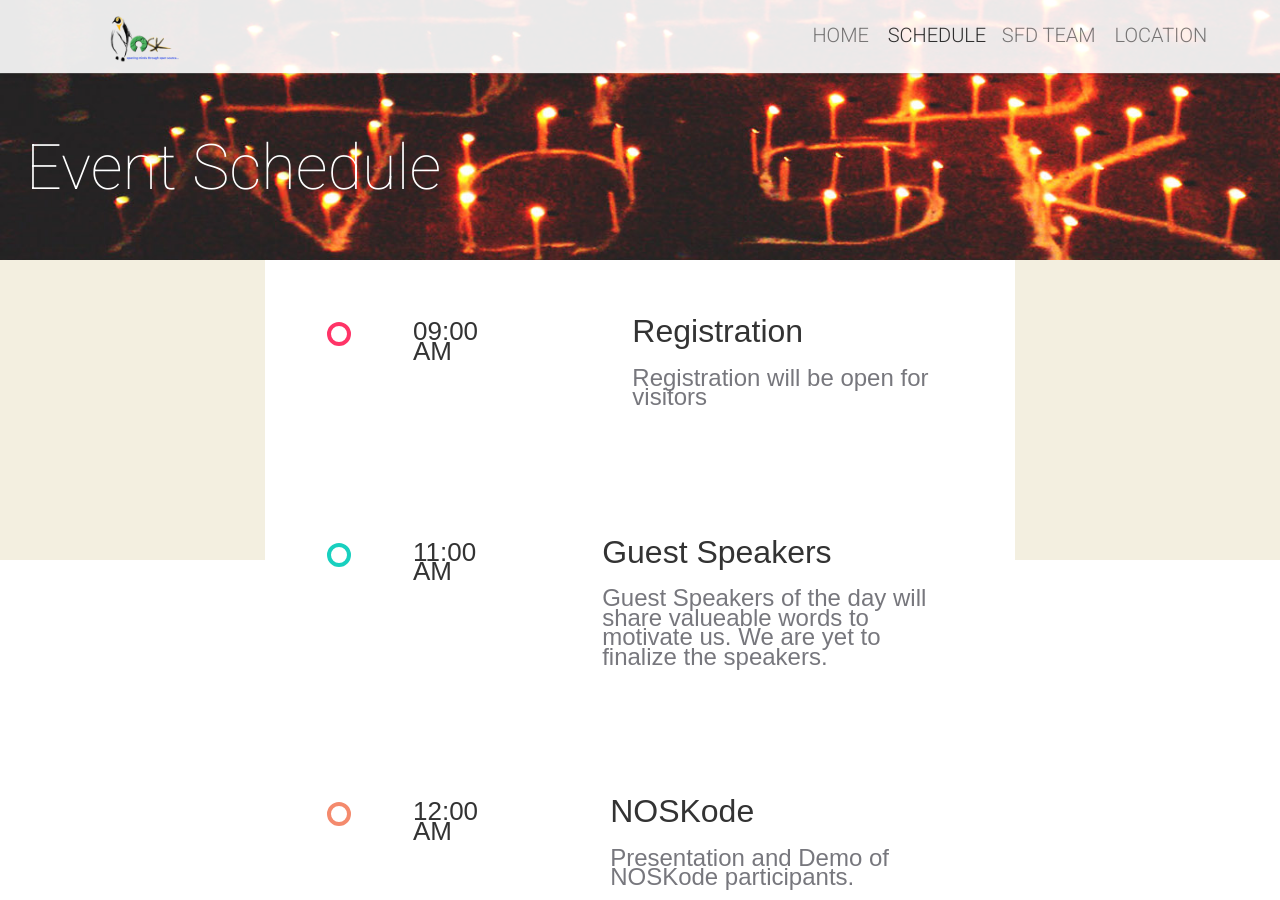
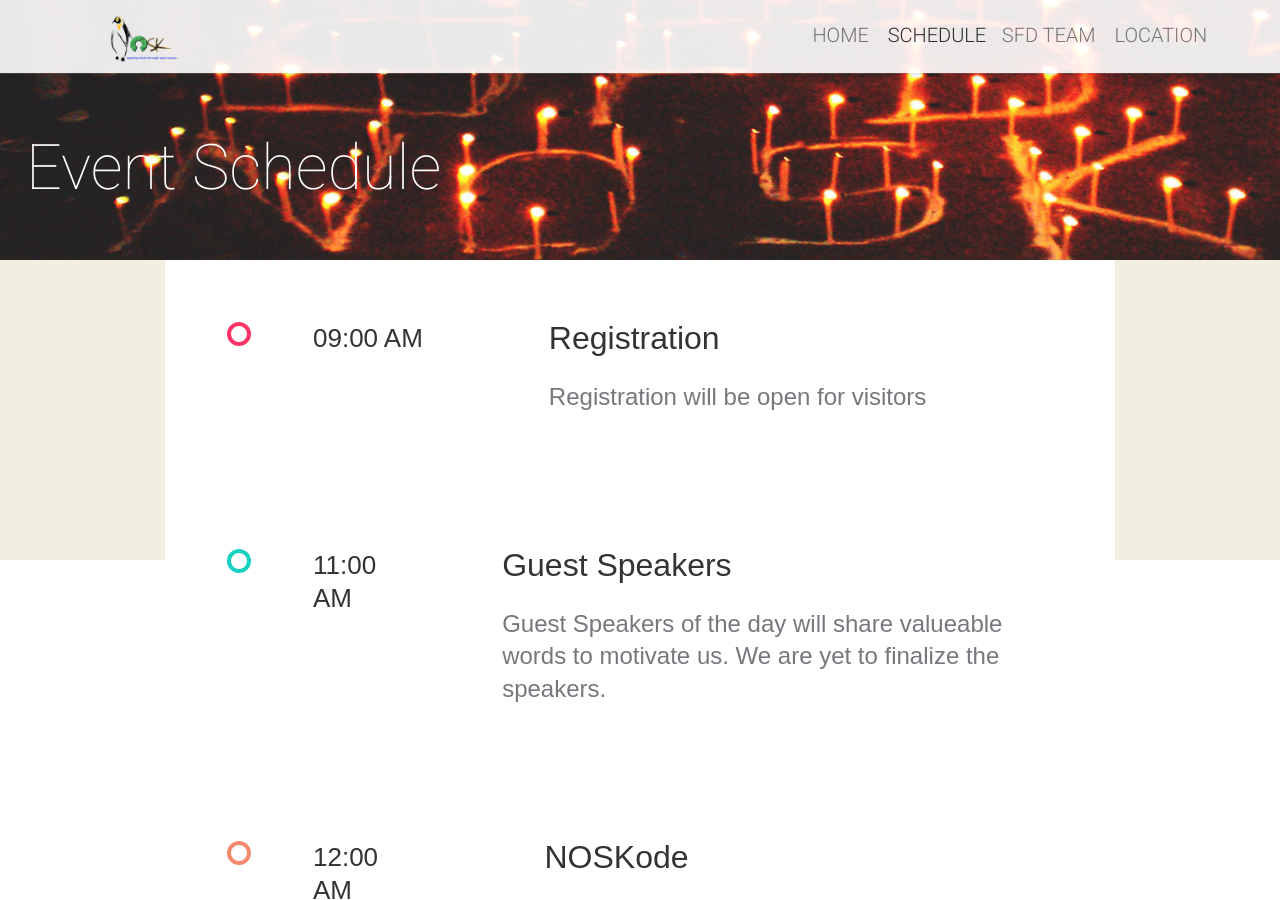
Before and after one commit to openosk/openosk.github.io, a Jekyll site: the page built from schedule.html, in a window 1280 px wide and 900 px high, scrolled down 340 px. Built offline with Jekyll 4.4.1, drawn with Linux system fonts in a browser that asks for light colours; nearby versions of some CDN libraries; comment, search, counter and statistics services are not loaded.

Commit message:
assets adjustments

```diff
--- a/css/style.css
+++ b/css/style.css
@@ -1998,7 +1998,7 @@ nav ul > li > a.current, nav ul > li > a:hover {
 @import 'https://fonts.googleapis.com/css?family=Muli:300';
 
  .cardz{
-  line-height: 1.5rem;
+  line-height: 2.5rem;
   font-family: "Muli", sans-serif;
   font-weight: 300;
   margin: 0;
@@ -2125,7 +2125,7 @@ nav ul > li > a.current, nav ul > li > a:hover {
 
 .cardz {
   background-color: white;
-  max-width: 750px;
+  max-width: 950px;
   margin: 0 auto;
   height: 100%;
  display: table;
```
